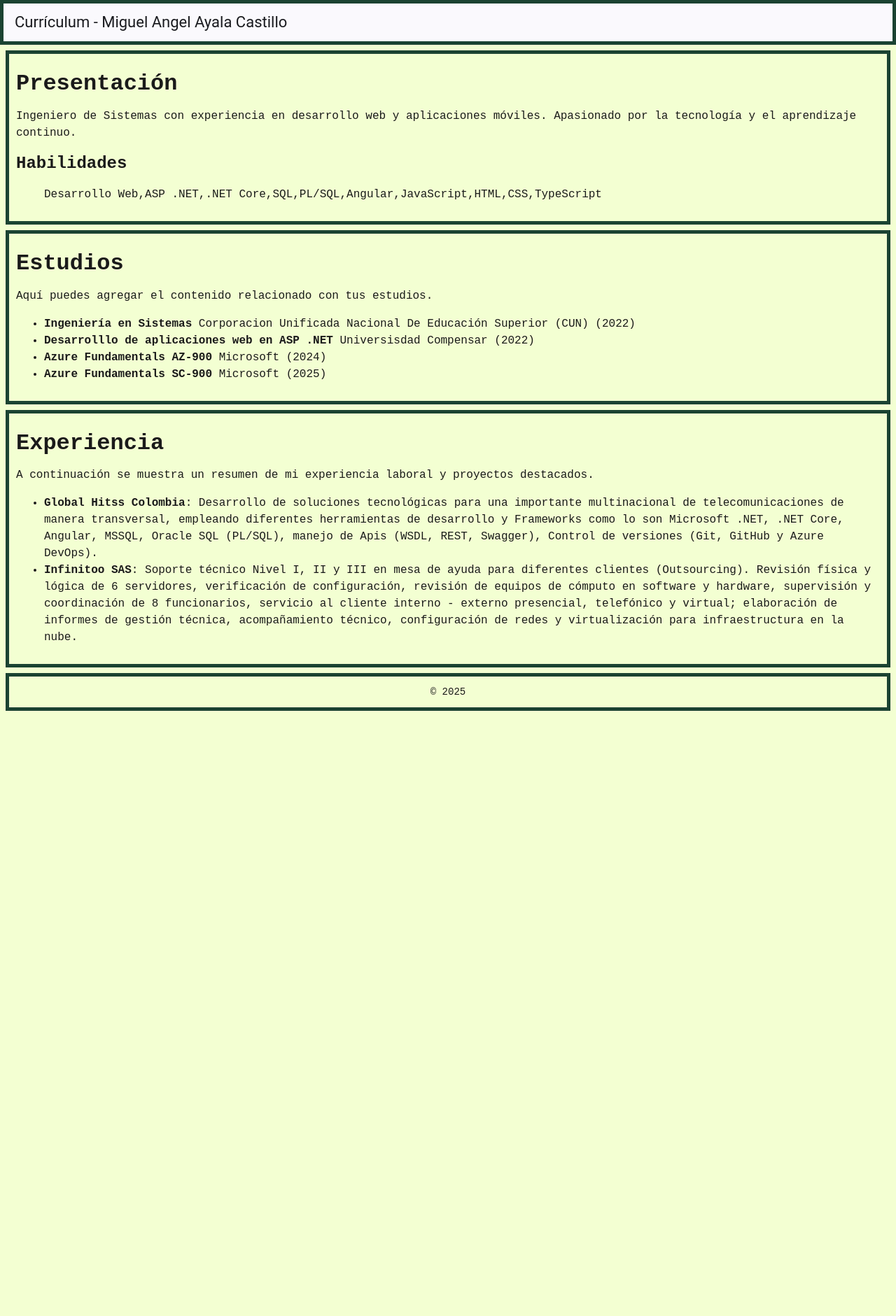
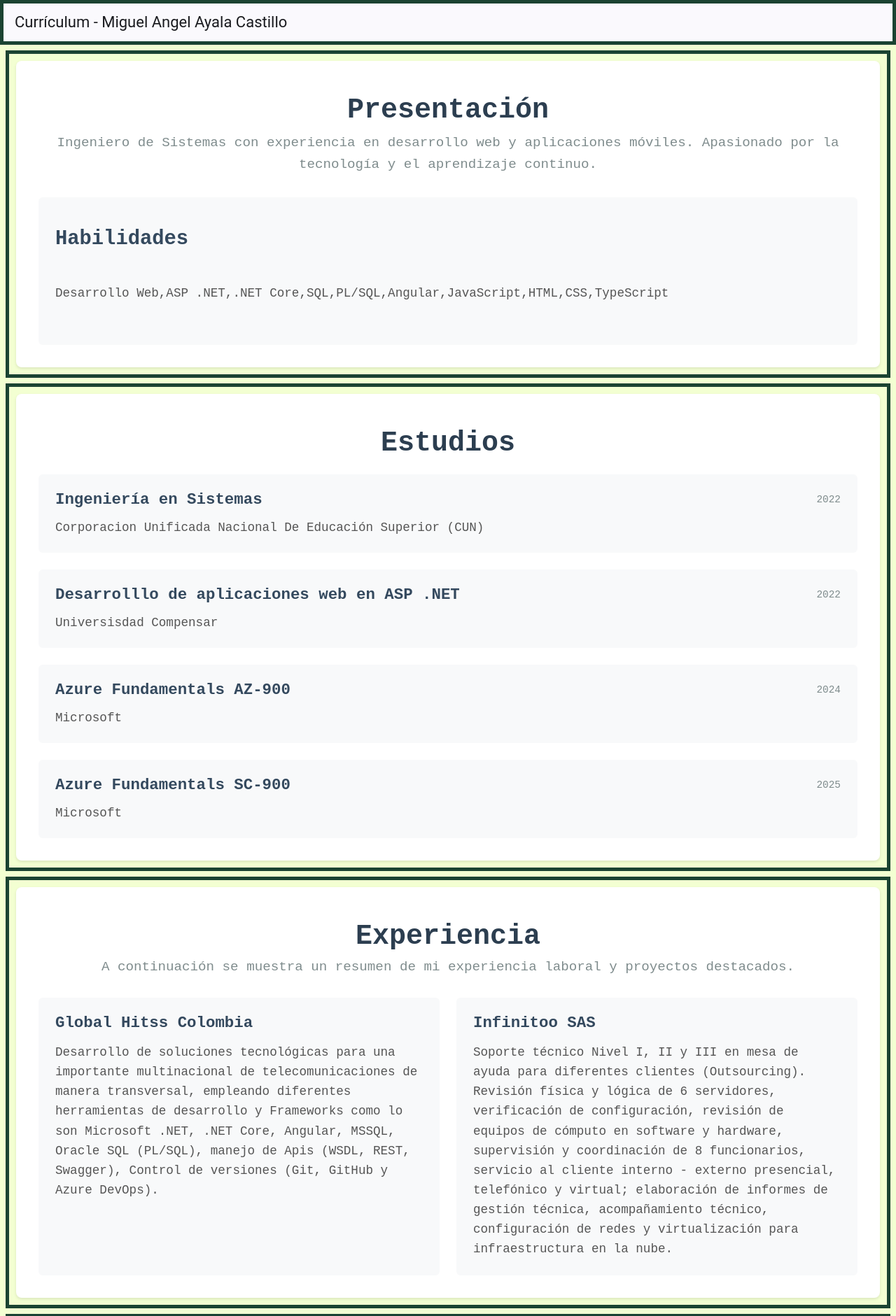
Before and after one commit to aayalac/cv-miguel-ayala, an Angular app: page / in a window 1280 px wide. Shown: the top 1881 px of the page at 70% size. Before the commit the page ends 1024 px from the top, so only its background shows below. Built offline with nearby package versions, Linux system fonts and the light colour scheme.

Commit message:
feat: maquetación y primeras animaciones de los componentes

```diff
--- a/src/app/estudios/estudios.css
+++ b/src/app/estudios/estudios.css
@@ -0,0 +1,53 @@
+.estudios-container {
+    padding: 2rem;
+    background-color: #ffffff;
+    border-radius: 8px;
+    box-shadow: 0 2px 4px rgba(0, 0, 0, 0.1);
+}
+
+.titulo {
+    color: #2c3e50;
+    font-size: 2.5rem;
+    margin-bottom: 2rem;
+    text-align: center;
+}
+
+.estudios-list {
+    display: grid;
+    gap: 1.5rem;
+}
+
+.estudio-card {
+    padding: 1.5rem;
+    background-color: #f8f9fa;
+    border-radius: 6px;
+    transition: transform 0.3s ease;
+}
+
+.estudio-card:hover {
+    transform: translateY(-5px);
+}
+
+.estudio-header {
+    display: flex;
+    justify-content: space-between;
+    align-items: center;
+    margin-bottom: 1rem;
+}
+
+.estudio-titulo {
+    color: #34495e;
+    font-size: 1.4rem;
+    margin: 0;
+}
+
+.periodo {
+    color: #7f8c8d;
+    font-size: 0.9rem;
+}
+
+.institucion {
+    color: #555;
+    font-size: 1.1rem;
+    margin: 0;
+}
--- a/src/app/estudios/estudios.html
+++ b/src/app/estudios/estudios.html
@@ -1,7 +1,15 @@
-<h1>{{titulo}}</h1>
-<p>Aquí puedes agregar el contenido relacionado con tus estudios.</p>
-<ul>
-    <li *ngFor="let estudio of estudios">
-        <strong>{{estudio.titulo}}</strong> {{estudio.institucion}} ({{estudio.periodo}})
-    </li>
-</ul>
+<div class="estudios-container">
+    <h1 class="titulo">{{titulo}}</h1>
+
+    <div class="estudios-list">
+        <div class="estudio-card" *ngFor="let estudio of estudios">
+            <div class="estudio-header">
+                <h3 class="estudio-titulo">{{estudio.titulo}}</h3>
+                <span class="periodo">{{estudio.periodo}}</span>
+            </div>
+            <div class="estudio-content">
+                <p class="institucion">{{estudio.institucion}}</p>
+            </div>
+        </div>
+    </div>
+</div>
--- a/src/app/experiencia/experiencia.css
+++ b/src/app/experiencia/experiencia.css
@@ -0,0 +1,54 @@
+.experiencia-container {
+    padding: 2rem;
+    background-color: #ffffff;
+    border-radius: 8px;
+    box-shadow: 0 2px 4px rgba(0, 0, 0, 0.1);
+}
+
+.titulo {
+    color: #2c3e50;
+    font-size: 2.5rem;
+    margin-bottom: 1rem;
+    text-align: center;
+}
+
+.descripcion {
+    color: #7f8c8d;
+    font-size: 1.2rem;
+    text-align: center;
+    margin-bottom: 2rem;
+}
+
+.proyectos-grid {
+    display: grid;
+    grid-template-columns: repeat(auto-fit, minmax(300px, 1fr));
+    gap: 1.5rem;
+}
+
+.proyecto-card {
+    padding: 1.5rem;
+    background-color: #f8f9fa;
+    border-radius: 6px;
+    transition: transform 0.3s ease;
+}
+
+.proyecto-card:hover {
+    transform: translateY(-5px);
+}
+
+.proyecto-header {
+    margin-bottom: 1rem;
+}
+
+.proyecto-titulo {
+    color: #34495e;
+    font-size: 1.4rem;
+    margin: 0;
+}
+
+.proyecto-descripcion {
+    color: #555;
+    font-size: 1.1rem;
+    line-height: 1.6;
+    margin: 0;
+}
--- a/src/app/experiencia/experiencia.html
+++ b/src/app/experiencia/experiencia.html
@@ -1,7 +1,15 @@
-<h1>{{titulo}}</h1>
-<p>{{descripcion}}</p>
-<ul>
-    <li *ngFor="let proyecto of proyectos">
-        <strong>{{proyecto.nombre}}</strong>: {{proyecto.descripcion}}
-    </li>
-</ul>
+<div class="experiencia-container">
+    <h1 class="titulo">{{titulo}}</h1>
+    <p class="descripcion">{{descripcion}}</p>
+
+    <div class="proyectos-grid">
+        <div class="proyecto-card" *ngFor="let proyecto of proyectos">
+            <div class="proyecto-header">
+                <h3 class="proyecto-titulo">{{proyecto.nombre}}</h3>
+            </div>
+            <div class="proyecto-content">
+                <p class="proyecto-descripcion">{{proyecto.descripcion}}</p>
+            </div>
+        </div>
+    </div>
+</div>
--- a/src/app/presentacion/presentacion.css
+++ b/src/app/presentacion/presentacion.css
@@ -0,0 +1,45 @@
+.presentacion-container {
+    padding: 2rem;
+    background-color: #ffffff;
+    border-radius: 8px;
+    box-shadow: 0 2px 4px rgba(0, 0, 0, 0.1);
+}
+
+.perfil-header {
+    margin-bottom: 2rem;
+    text-align: center;
+}
+
+.titulo {
+    color: #2c3e50;
+    font-size: 2.5rem;
+    margin-bottom: 1rem;
+}
+
+.descripcion {
+    color: #7f8c8d;
+    font-size: 1.2rem;
+    line-height: 1.6;
+}
+
+.habilidades-section {
+    padding: 1.5rem;
+    background-color: #f8f9fa;
+    border-radius: 6px;
+}
+
+.subtitulo {
+    color: #34495e;
+    font-size: 1.8rem;
+    margin-bottom: 1rem;
+}
+
+.habilidades-content {
+    padding: 1rem 0;
+}
+
+.presentacion-texto {
+    color: #555;
+    font-size: 1.1rem;
+    line-height: 1.8;
+}
--- a/src/app/presentacion/presentacion.html
+++ b/src/app/presentacion/presentacion.html
@@ -1,5 +1,13 @@
-<h1>{{titulo}}</h1>
-<p>{{descripcion}}</p>
-<h2>Habilidades</h2>
-<ul>
-<p>{{presentacion}}</p>
+<div class="presentacion-container">
+    <div class="perfil-header">
+        <h1 class="titulo">{{titulo}}</h1>
+        <p class="descripcion">{{descripcion}}</p>
+    </div>
+
+    <div class="habilidades-section">
+        <h2 class="subtitulo">Habilidades</h2>
+        <div class="habilidades-content">
+            <p class="presentacion-texto">{{presentacion}}</p>
+        </div>
+    </div>
+</div>
```
